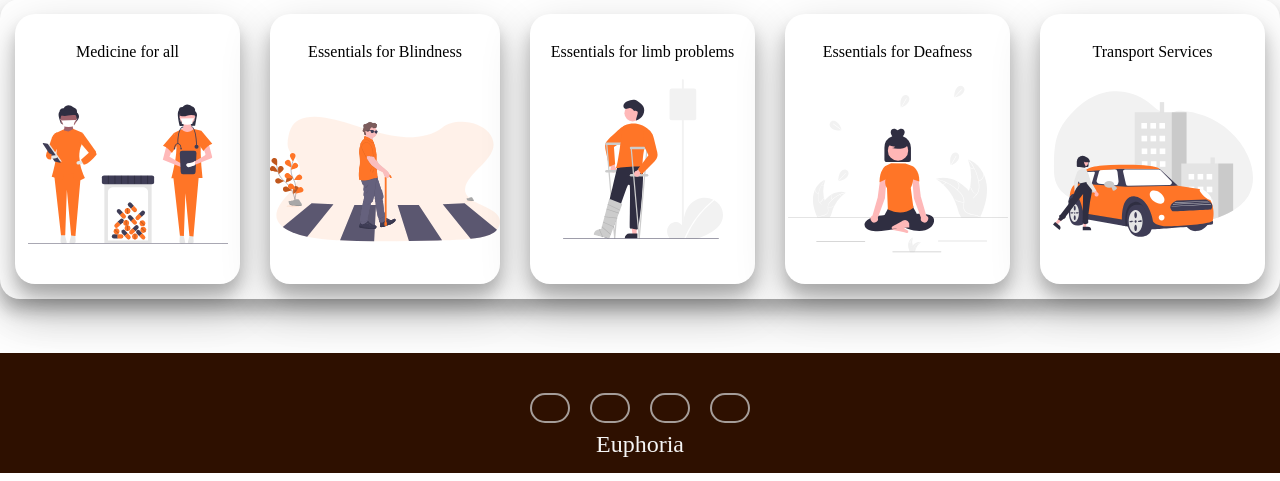
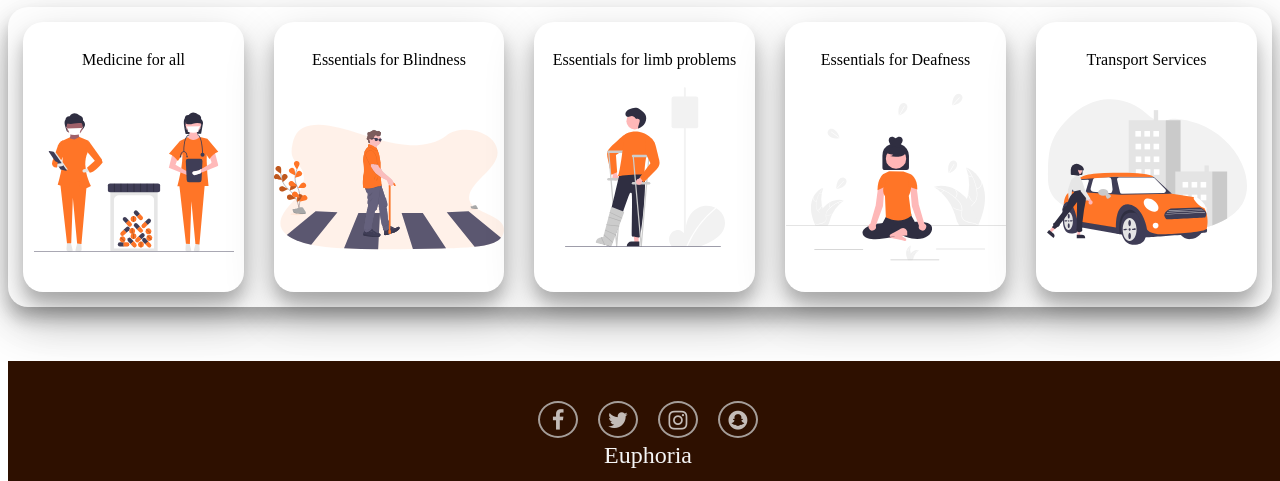
Before and after one commit to Akki-jain/Euphoria, a PHP site: page / in a window 1280 px wide; the page is wider, and only the part inside the window is pictured. Shown: the part 2720-3201 px from the top of that part. Run offline with PHP 8.4, Linux system fonts and the light colour scheme.

Commit message:
Modified aise hi

```diff
--- a/design.css
+++ b/design.css
@@ -123,7 +123,6 @@
 
 .fa-search{
     margin-left: -4px;
-
 }
 
 img.cart{
@@ -235,11 +234,6 @@ input[type=submit]:hover
   }
 }
 
-html, body {
-    margin: 0px;
-}
-
-
 .name-text {
     font-family: 'Manrope';
     font-weight: bold;
@@ -281,17 +275,18 @@ html, body {
 .footer .social a
 {
 	color: whitesmoke;
+  text-decoration: none;
 	font-size: 22px;
 	border: 2px solid #ccc;
 	width: 40px;
-	height: 30px;
+	height: 37px;
 	line-height: 24px;
 	display: inline-block;
 	text-align: center;
-	border-radius: 90px;
+	border-radius: 50%;
 	opacity: 0.75;
 	margin: 0 8px;
-	padding-top: 6px;
+  padding-top: 5px;
 }
 
 .footer .social a:hover
--- a/index.html
+++ b/index.html
@@ -4,6 +4,7 @@
     <title>Euphoria | Home</title>
     <link rel="stylesheet" href="design.css">
     <link rel="icon" type="image/x-icon" href="icons/favicon.ico">
+    <link rel="stylesheet" href="https://cdnjs.cloudflare.com/ajax/libs/font-awesome/4.7.0/css/font-awesome.min.css">
 </head>
 <body>
 
```
